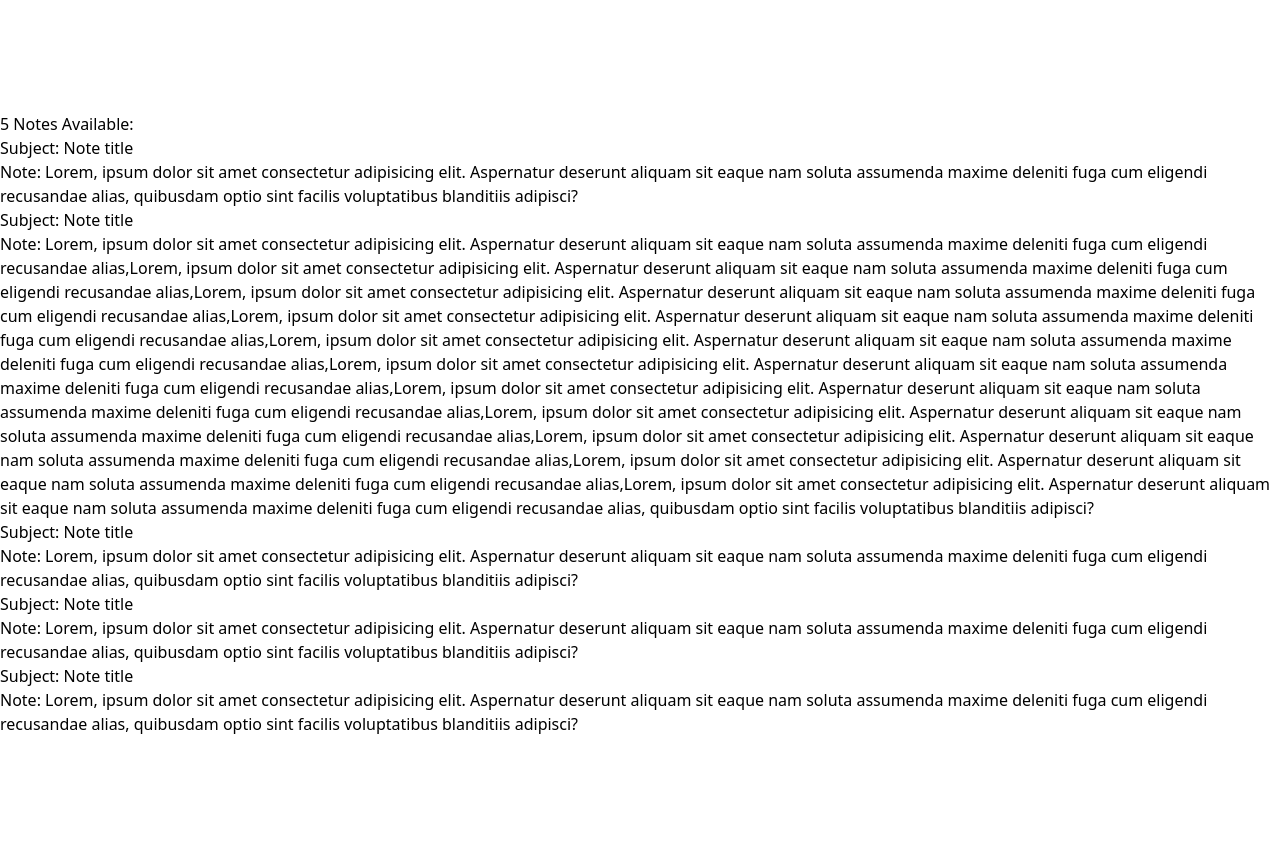
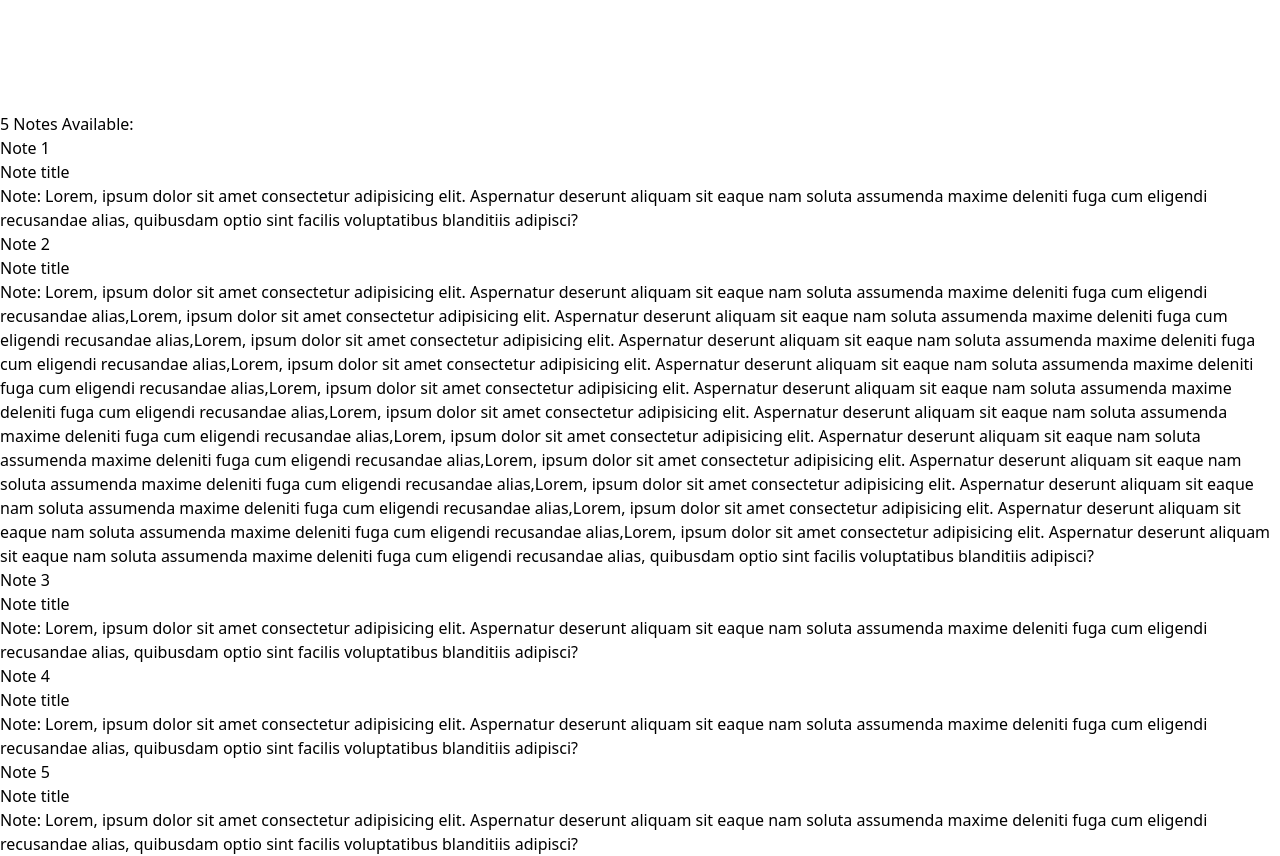
Before and after one commit to monyasau/Notes-app, a React (Vite) app: page / in a window 1280 px wide. Shown: the part 1240-2096 px from the top of the page. Before the commit the page ends 1976 px from the top, so only its background shows below. Built offline with nearby package versions, Linux system fonts and the light colour scheme.

Commit message:
update: attempted to create seperate view for notes

```diff
--- /dev/null
+++ b/src/components/Note.jsx
@@ -0,0 +1,16 @@
+let Note=({noteData})=> {
+    return (<>
+              <div
+          aria-label="backdrop"
+          className=" fixed inset-0 z-40 bg-black/20 backdrop-blur-[1px] dark:bg-slate-900/80"
+        ></div>
+        <div key={noteData.id} className="p-4 z-50 top-0 fixed border my-2  bg-gray-300 w-[90%] mx-auto overflow-y-hidden">
+            {noteData.id}
+        <h1 className=" text-xl">{noteData.title}</h1>
+        <span>Note: {noteData.content}</span>
+      </div>
+      </>
+    );
+}
+
+export default Note;
--- a/src/components/NoteMainApp.jsx
+++ b/src/components/NoteMainApp.jsx
@@ -1,4 +1,9 @@
+import { useState } from "react";
+import Note from "./Note";
+
 let NoteMainApp = () => {
+  const [focusNote, setFocusNote] = useState(false);
+  const [focusedNote, setFocusedNote] = useState(null);
   let notesTemplate = [
     {
       id: 1,
@@ -31,16 +36,25 @@ let NoteMainApp = () => {
         "Lorem, ipsum dolor sit amet consectetur adipisicing elit. Aspernatur deserunt aliquam sit eaque nam soluta assumenda maxime deleniti fuga cum eligendi recusandae alias, quibusdam optio sint facilis voluptatibus blanditiis adipisci?",
     },
   ];
-
   return (
     <div className="my-4 px-4 border">
       {notesTemplate.length} Notes Available:
       {notesTemplate.map((note) => (
-        <div key={note.id} className="p-4 border my-2 h-[20vh] overflow-y-hidden">
-          <h1 className="border ">Subject: {note.title}</h1>
-          <span>Note: {note.content}</span>
+        <div key={note.id}>
+          <div
+            className="p-4 border my-2 h-[20vh] overflow-y-hidden"
+            onClick={() => {
+              setFocusNote(true);
+              setFocusedNote(note.id);
+            }}
+          >
+            Note {note.id}
+            <h1 className=" text-xl">{note.title}</h1>
+            <span>Note: {note.content}</span>
+          </div>
         </div>
       ))}
+      {focusNote ? <Note noteData={notesTemplate[focusedNote]} /> : <></>}
     </div>
   );
 };
```
